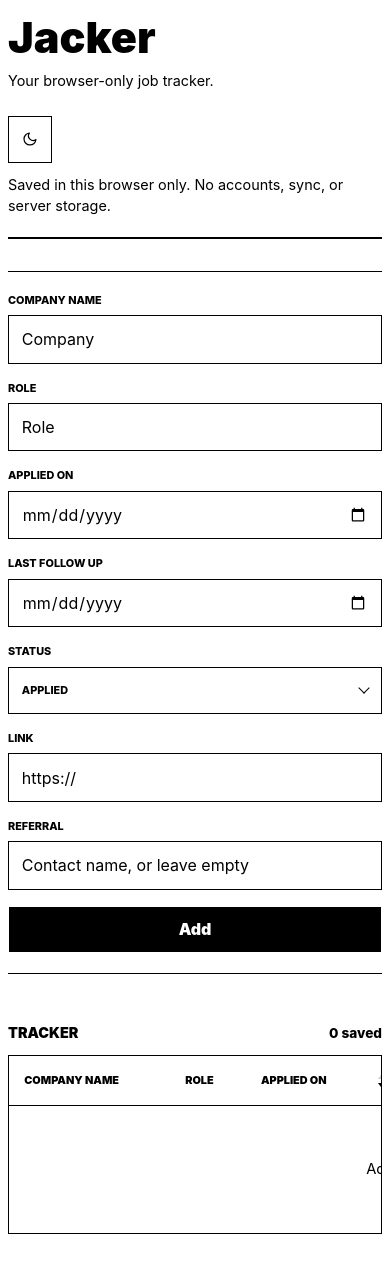
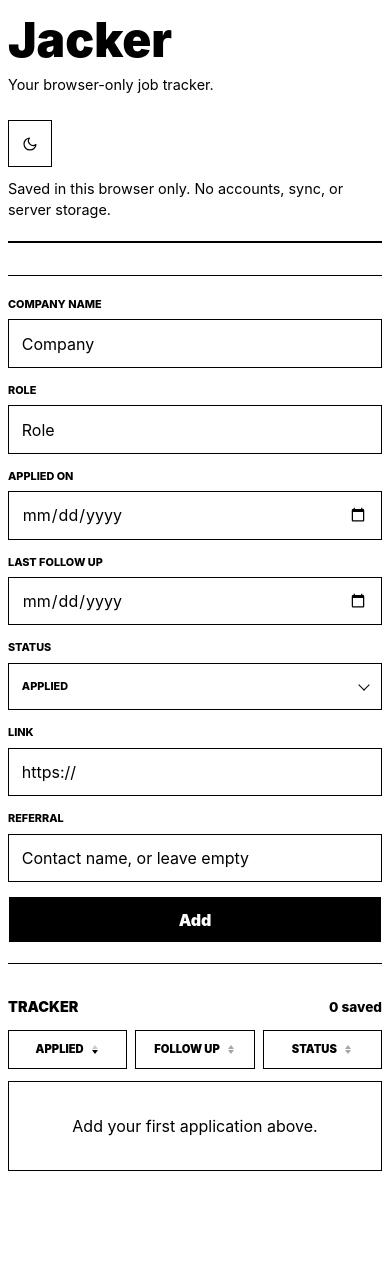
Before and after one commit to SiddharthBansal007/Jacker-Job-Tracker, a Next.js app: page / in a window 390 px wide. Shown: the top 1272 px of the page. After the commit the page ends 1203 px from the top, so only its background shows below. Built offline with nearby package versions, Linux system fonts and the light colour scheme.

Commit message:
Add mobile responsive layout

```diff
--- a/app/globals.css
+++ b/app/globals.css
@@ -245,6 +245,11 @@ th {
   border: 1px solid currentColor;
 }
 
+.mobile-sort-controls,
+.mobile-job-list {
+  display: none;
+}
+
 .tracker-table {
   width: 100%;
   min-width: 940px;
@@ -363,6 +368,73 @@ a {
   display: flex;
   justify-content: flex-end;
   gap: 0.5rem;
+}
+
+.mobile-job-card {
+  border: 1px solid currentColor;
+  padding: 1rem;
+}
+
+.mobile-job-card + .mobile-job-card {
+  border-top: 0;
+}
+
+.mobile-job-card-header {
+  display: flex;
+  align-items: flex-start;
+  justify-content: space-between;
+  gap: 1rem;
+}
+
+.mobile-job-card h3 {
+  margin: 0;
+  font-size: 1rem;
+  font-weight: 950;
+}
+
+.mobile-job-card p {
+  margin: 0.25rem 0 0;
+  font-size: 0.85rem;
+}
+
+.mobile-job-details {
+  display: grid;
+  grid-template-columns: repeat(2, minmax(0, 1fr));
+  gap: 0.85rem 1rem;
+  margin: 1rem 0 0;
+}
+
+.mobile-job-details div {
+  min-width: 0;
+}
+
+.mobile-job-details dt {
+  font-size: 0.65rem;
+  font-weight: 900;
+  text-transform: uppercase;
+}
+
+.mobile-job-details dd {
+  margin: 0.2rem 0 0;
+  min-width: 0;
+  overflow-wrap: anywhere;
+  font-size: 0.9rem;
+}
+
+.mobile-card-actions {
+  display: flex;
+  gap: 0.5rem;
+  margin-top: 1rem;
+}
+
+.mobile-card-actions .table-action {
+  flex: 1;
+}
+
+.mobile-empty-state {
+  border: 1px solid currentColor;
+  padding: 2rem 1rem;
+  text-align: center;
 }
 
 .theme-icon {
@@ -505,12 +577,21 @@ a {
 @media (max-width: 640px) {
   .app-shell {
     width: min(100% - 1rem, 1180px);
-    padding-top: 1rem;
+    padding: 1rem 0 2rem;
+  }
+
+  .app-title {
+    font-size: 3rem;
+  }
+
+  .storage-note {
+    max-width: none;
   }
 
   .entry-form {
     grid-template-columns: 1fr;
     margin-top: 2rem;
+    gap: 0.875rem;
   }
 
   .form-company,
@@ -531,4 +612,60 @@ a {
   .button-secondary {
     width: 100%;
   }
+
+  .tracker-section {
+    margin-top: 2rem;
+  }
+
+  .tracker-header {
+    align-items: center;
+  }
+
+  .table-frame {
+    display: none;
+  }
+
+  .mobile-sort-controls {
+    display: grid;
+    grid-template-columns: repeat(3, minmax(0, 1fr));
+    gap: 0.5rem;
+    margin-bottom: 0.75rem;
+  }
+
+  .mobile-sort-controls button {
+    display: inline-flex;
+    min-width: 0;
+    min-height: 2.45rem;
+    align-items: center;
+    justify-content: center;
+    gap: 0.35rem;
+    border: 1px solid currentColor;
+    background: transparent;
+    color: inherit;
+    padding: 0.45rem 0.35rem;
+    font-size: 0.7rem;
+    font-weight: 900;
+    text-transform: uppercase;
+  }
+
+  .mobile-sort-controls .sort-indicator {
+    height: 0.65rem;
+    width: 0.65rem;
+  }
+
+  .mobile-job-list {
+    display: block;
+  }
+
+  .mobile-job-details {
+    grid-template-columns: 1fr;
+  }
+
+  .mobile-job-card-header {
+    flex-direction: column;
+  }
+
+  .mobile-job-card-header .status-pill {
+    min-width: 0;
+  }
 }
--- a/app/page.tsx
+++ b/app/page.tsx
@@ -346,6 +346,30 @@ export default function Home() {
             <span>{jobs.length} saved</span>
           </div>
 
+          <div className="mobile-sort-controls" aria-label="Sort applications">
+            <button type="button" onClick={() => toggleSort('appliedOn')}>
+              Applied
+              <span
+                className={getSortIndicatorClass(sortConfig, 'appliedOn')}
+                aria-hidden="true"
+              />
+            </button>
+            <button type="button" onClick={() => toggleSort('lastFollowUp')}>
+              Follow Up
+              <span
+                className={getSortIndicatorClass(sortConfig, 'lastFollowUp')}
+                aria-hidden="true"
+              />
+            </button>
+            <button type="button" onClick={() => toggleSort('status')}>
+              Status
+              <span
+                className={getSortIndicatorClass(sortConfig, 'status')}
+                aria-hidden="true"
+              />
+            </button>
+          </div>
+
           <div className="table-frame">
             <div className="overflow-x-auto">
               <table className="tracker-table">
@@ -452,6 +476,76 @@ export default function Home() {
                 </tbody>
               </table>
             </div>
+          </div>
+
+          <div className="mobile-job-list">
+            {sortedJobs.length ? (
+              sortedJobs.map((job) => (
+                <article className="mobile-job-card" key={job.id}>
+                  <div className="mobile-job-card-header">
+                    <div>
+                      <h3>{job.companyName}</h3>
+                      <p>{job.role || 'Role not added'}</p>
+                    </div>
+                    <span className="status-pill">{job.status}</span>
+                  </div>
+
+                  <dl className="mobile-job-details">
+                    <div>
+                      <dt>Applied</dt>
+                      <dd>{formatDate(job.appliedOn) || 'Not set'}</dd>
+                    </div>
+                    <div>
+                      <dt>Follow Up</dt>
+                      <dd>{formatDate(job.lastFollowUp) || 'Not set'}</dd>
+                    </div>
+                    <div>
+                      <dt>Link</dt>
+                      <dd>
+                        {job.link ? (
+                          <a href={job.link} target="_blank" rel="noreferrer">
+                            Open
+                          </a>
+                        ) : (
+                          'Not added'
+                        )}
+                      </dd>
+                    </div>
+                    <div>
+                      <dt>Referral</dt>
+                      <dd>
+                        {job.referral ? (
+                          <ReferralCell value={job.referral} />
+                        ) : (
+                          'Not added'
+                        )}
+                      </dd>
+                    </div>
+                  </dl>
+
+                  <div className="mobile-card-actions">
+                    <button
+                      className="table-action"
+                      type="button"
+                      onClick={() => startEditing(job)}
+                    >
+                      Edit
+                    </button>
+                    <button
+                      className="table-action"
+                      type="button"
+                      onClick={() => removeJob(job.id)}
+                    >
+                      Delete
+                    </button>
+                  </div>
+                </article>
+              ))
+            ) : (
+              <div className="mobile-empty-state">
+                Add your first application above.
+              </div>
+            )}
           </div>
         </section>
       </section>
```
